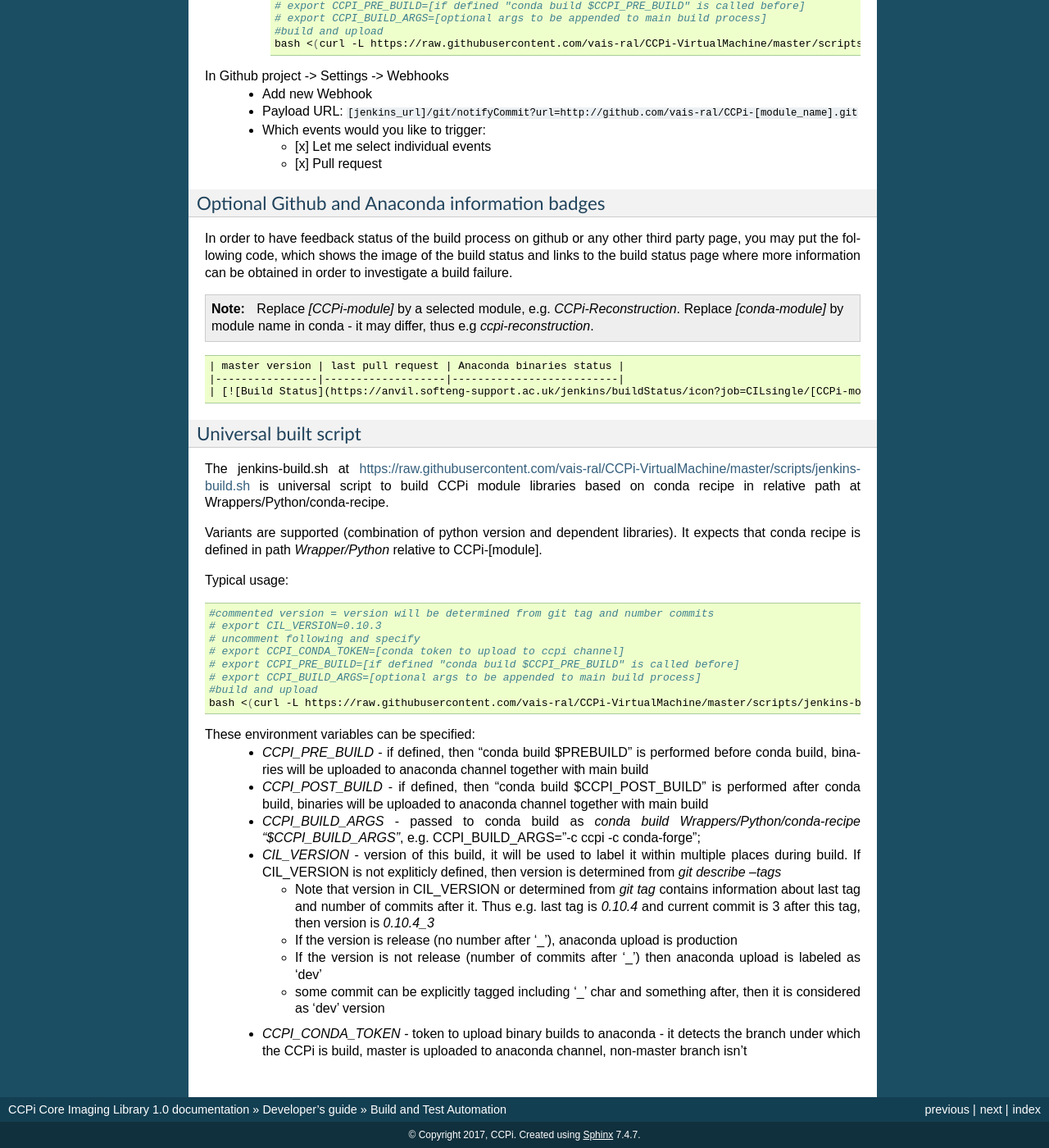
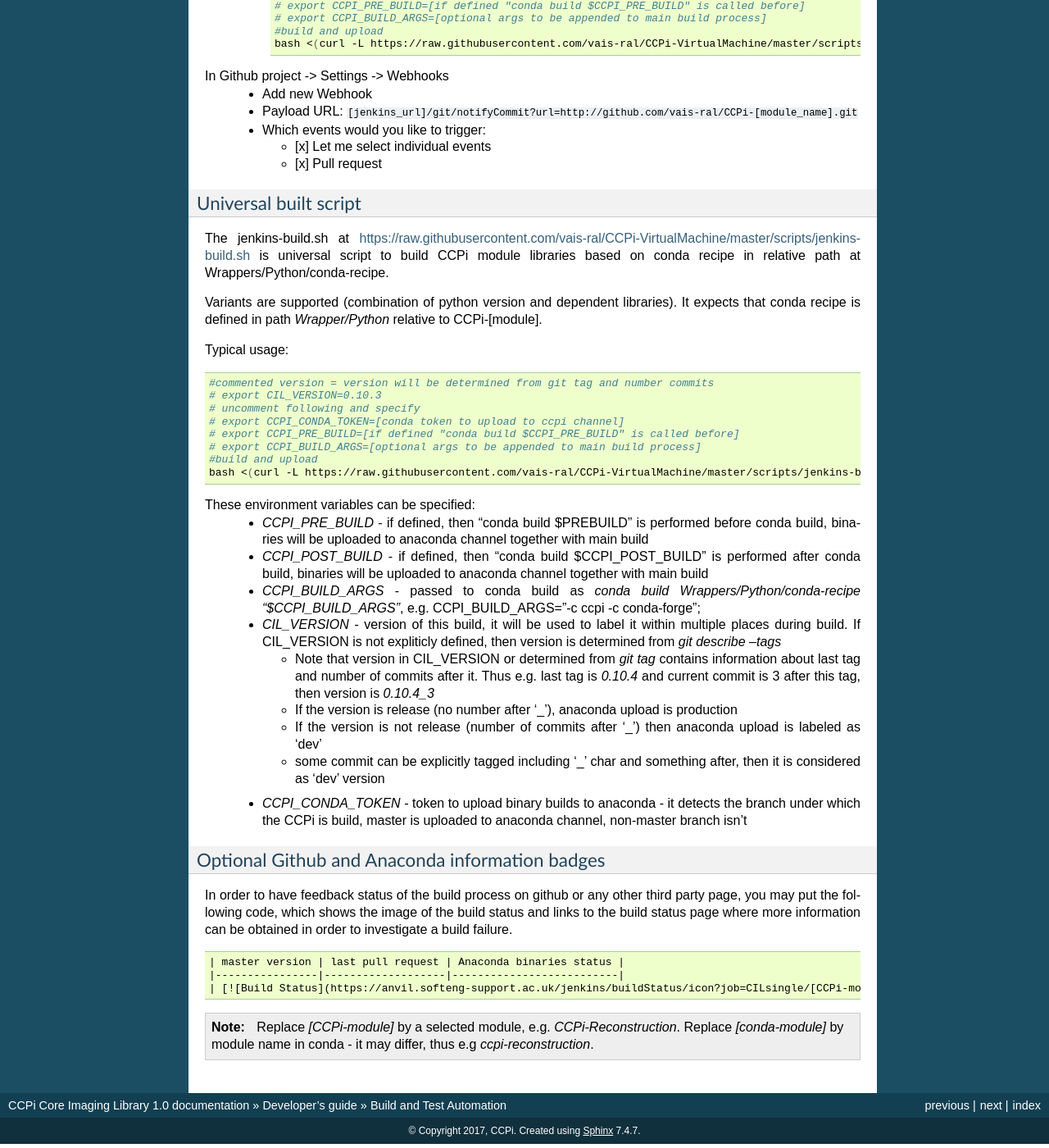
Before and after one commit to vais-ral/CIL-Docs, a Sphinx documentation site: the page built from docs/buildandtestautomation.rst, in a window 1280 px wide and 1400 px high, scrolled down 4520 px. Shown: the whole window at 82% size. Built offline with Sphinx 7.4.7, drawn with Linux system fonts in a browser that asks for light colours; part of the change alters nothing that is shown; some of the changed text lies outside the part shown.

```diff
--- a/docs/buildandtestautomation.rst
+++ b/docs/buildandtestautomation.rst
@@ -153,19 +153,6 @@ In Github project -> Settings -> Webhooks
     - [x] Let me select individual events
     - [x] Pull request
 
-Optional Github and Anaconda information badges
-~~~~~~~~~~~~~~~~~~~~~~~~~~~~~~~~~~~~~~
-In order to have feedback status of the build process on github or any other third party page, you may put
-the following code, which shows the image of the build status and links to the build status page where more information can be obtained in order to investigate a build failure.
-
-.. note:: Replace `[CCPi-module]` by a selected module, e.g. `CCPi-Reconstruction`. Replace `[conda-module]` by module name in conda - it may differ, thus e.g `ccpi-reconstruction`.
-
-.. code:: markup
-
-   | master version | last pull request | Anaconda binaries status |
-   |----------------|-------------------|--------------------------|
-   | [![Build Status](https://anvil.softeng-support.ac.uk/jenkins/buildStatus/icon?job=CILsingle/[CCPi-module])](https://anvil.softeng-support.ac.uk/jenkins/job/CILsingle/job/[CCPi-module]/) | [![Build Status](https://anvil.softeng-support.ac.uk/jenkins/buildStatus/icon?job=CILsingle/[CCPi-module]-dev)](https://anvil.softeng-support.ac.uk/jenkins/job/CILsingle/job/[CCPi-module]-dev/) | ![conda version](https://anaconda.org/ccpi/[ccpi-module]/badges/version.svg) ![conda last release](https://anaconda.org/ccpi/[ccpi-module]/badges/latest_release_date.svg) [![conda platforms](https://anaconda.org/ccpi/[conda module]/badges/platforms.svg) ![conda dowloads](https://anaconda.org/ccpi/[conda-module]/badges/downloads.svg)](https://anaconda.org/ccpi/[conda-module])
-
 Universal built script
 ~~~~~~~~~~~~~~~~~~~~~~
 The jenkins-build.sh at https://raw.githubusercontent.com/vais-ral/CCPi-VirtualMachine/master/scripts/jenkins-build.sh is
@@ -200,3 +187,16 @@ These environment variables can be specified:
 
   * `CCPI_CONDA_TOKEN` - token to upload binary builds to anaconda
     - it detects the branch under which the CCPi is build, master is uploaded to anaconda channel, non-master branch isn't
+
+Optional Github and Anaconda information badges
+~~~~~~~~~~~~~~~~~~~~~~~~~~~~~~~~~~~~~~
+In order to have feedback status of the build process on github or any other third party page, you may put
+the following code, which shows the image of the build status and links to the build status page where more information can be obtained in order to investigate a build failure.
+
+.. code:: markup
+
+   | master version | last pull request | Anaconda binaries status |
+   |----------------|-------------------|--------------------------|
+   | [![Build Status](https://anvil.softeng-support.ac.uk/jenkins/buildStatus/icon?job=CILsingle/[CCPi-module])](https://anvil.softeng-support.ac.uk/jenkins/job/CILsingle/job/[CCPi-module]/) | [![Build Status](https://anvil.softeng-support.ac.uk/jenkins/buildStatus/icon?job=CILsingle/[CCPi-module]-dev)](https://anvil.softeng-support.ac.uk/jenkins/job/CILsingle/job/[CCPi-module]-dev/) | ![conda version](https://anaconda.org/ccpi/[ccpi-module]/badges/version.svg) ![conda last release](https://anaconda.org/ccpi/[ccpi-module]/badges/latest_release_date.svg) [![conda platforms](https://anaconda.org/ccpi/[conda module]/badges/platforms.svg) ![conda dowloads](https://anaconda.org/ccpi/[conda-module]/badges/downloads.svg)](https://anaconda.org/ccpi/[conda-module])
+
+.. note:: Replace `[CCPi-module]` by a selected module, e.g. `CCPi-Reconstruction`. Replace `[conda-module]` by module name in conda - it may differ, thus e.g `ccpi-reconstruction`.
```
